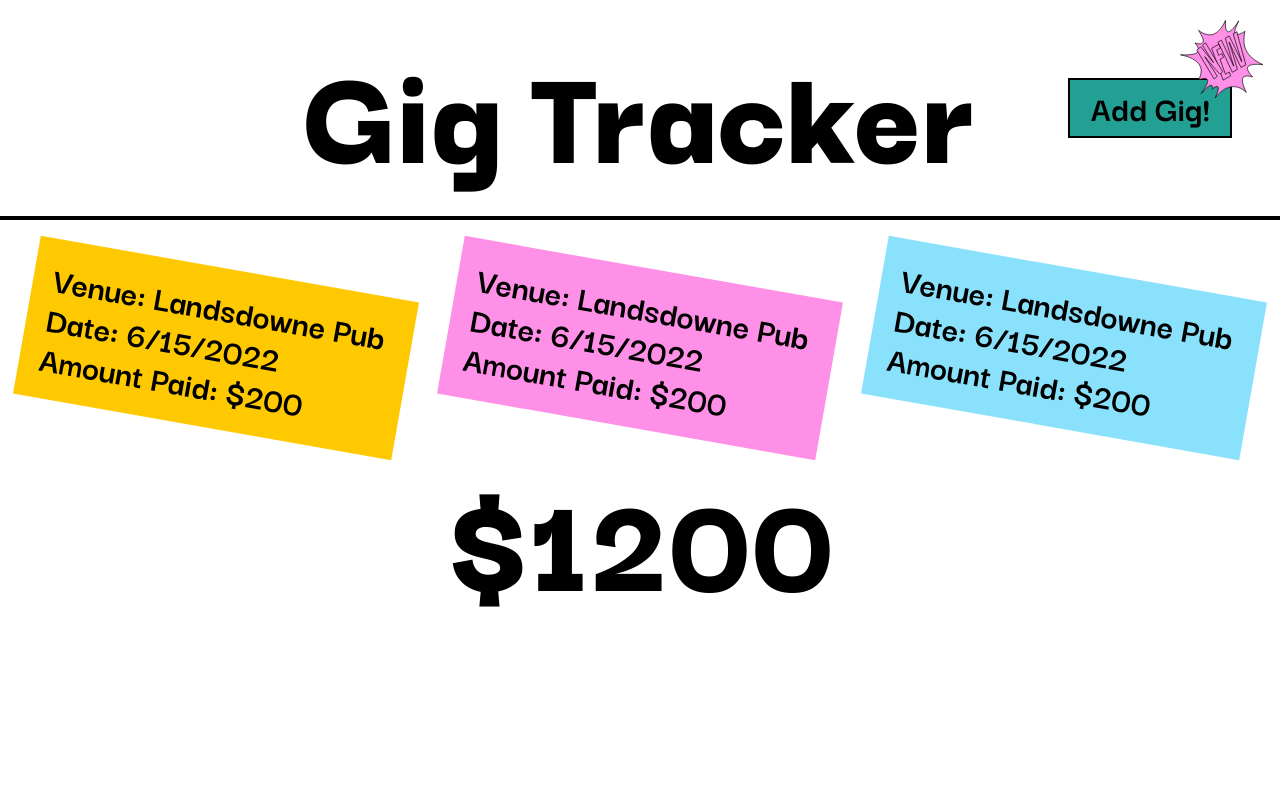
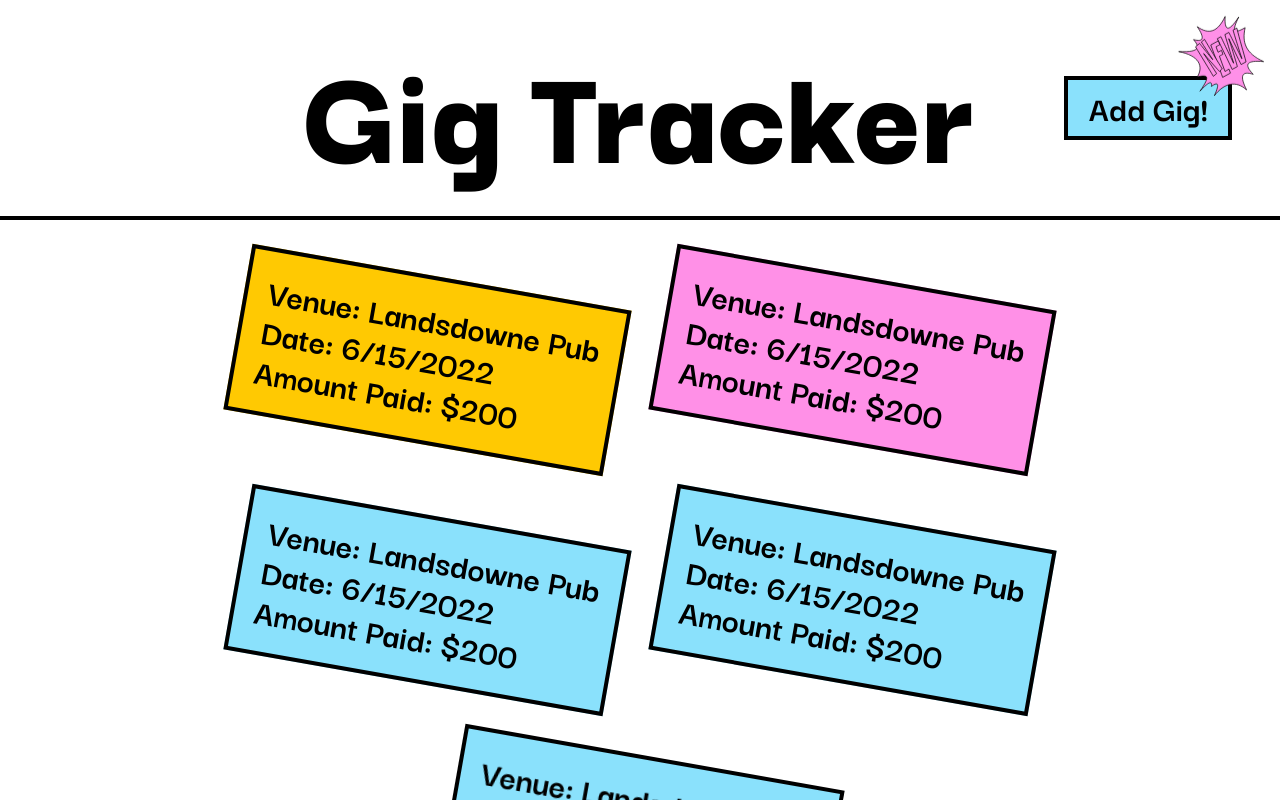
Before and after one commit to MarkDonatelli/gigTracker, a Vue app: page / in a window 1280 px wide. Shown: the top 800 px of the page. Built offline with nearby package versions, Linux system fonts and the light colour scheme.

Commit message:
gig list styles updated

```diff
--- a/src/App.vue
+++ b/src/App.vue
@@ -21,7 +21,7 @@ const openGigModal = () => {
 
 <template>
   <header
-    class="flex items-center justify-center border-b-4 border-black mb-12"
+    class="flex items-center justify-center border-b-4 border-black mb-14"
   >
     <h1 class="text-[9rem] font-black">Gig Tracker</h1>
     <div class="button-container absolute right-8">
@@ -32,7 +32,7 @@ const openGigModal = () => {
         />
         <button
           @click="openGigModal"
-          class="btn btn-standard text-4xl font-bold border-black border-2 px-5 py-2 m-4 bg-green"
+          class="btn btn-standard text-4xl font-bold border-black border-4 px-5 py-2 m-4 bg-lightBlue"
         >
           Add Gig!
         </button>
--- a/src/components/GigList.vue
+++ b/src/components/GigList.vue
@@ -1,10 +1,13 @@
 <script setup></script>
 
 <template>
-  <div class="flex flex-wrap justify-center gap-10 px-6" id="gigList">
+  <div
+    class="flex flex-wrap justify-center gap-10 px-6 max-w-[1700px] w-full mx-auto"
+    id="gigList"
+  >
     <!-- gig info-->
     <div
-      class="flex flex-item w-1/3 rotate-[10deg] flex-1 max-w-sm bg-yellow p-5 hover:rotate-0 cursor-pointer"
+      class="flex flex-item rotate-[10deg] bg-yellow p-5 hover:rotate-0 cursor-pointer border-4 border-black mb-8"
     >
       <div class="flex-item__contents font-bold text-4xl">
         <div class="flex-item__content--info">
@@ -15,7 +18,7 @@
       </div>
     </div>
     <div
-      class="flex flex-item w-1/3 rotate-[10deg] flex-1 max-w-sm bg-pink p-5 hover:rotate-0 cursor-pointer"
+      class="flex flex-item rotate-[10deg] bg-pink p-5 hover:rotate-0 cursor-pointer border-4 border-black mb-8"
     >
       <div class="flex-item__contents font-bold text-4xl">
         <div class="flex-item__content--info">
@@ -26,7 +29,29 @@
       </div>
     </div>
     <div
-      class="flex flex-item w-1/3 flex-1 rotate-[10deg] max-w-sm bg-lightBlue p-5 hover:rotate-0 cursor-pointer"
+      class="flex flex-item rotate-[10deg] bg-lightBlue p-5 hover:rotate-0 cursor-pointer border-4 border-black mb-8"
+    >
+      <div class="flex-item__contents font-bold text-4xl">
+        <div class="flex-item__content--info">
+          <p>Venue: Landsdowne Pub</p>
+          <p>Date: 6/15/2022</p>
+          <p>Amount Paid: $200</p>
+        </div>
+      </div>
+    </div>
+    <div
+      class="flex flex-item rotate-[10deg] bg-lightBlue p-5 hover:rotate-0 cursor-pointer border-4 border-black mb-8"
+    >
+      <div class="flex-item__contents font-bold text-4xl">
+        <div class="flex-item__content--info">
+          <p>Venue: Landsdowne Pub</p>
+          <p>Date: 6/15/2022</p>
+          <p>Amount Paid: $200</p>
+        </div>
+      </div>
+    </div>
+    <div
+      class="flex flex-item rotate-[10deg] bg-lightBlue p-5 hover:rotate-0 cursor-pointer border-4 border-black mb-8"
     >
       <div class="flex-item__contents font-bold text-4xl">
         <div class="flex-item__content--info">
```
